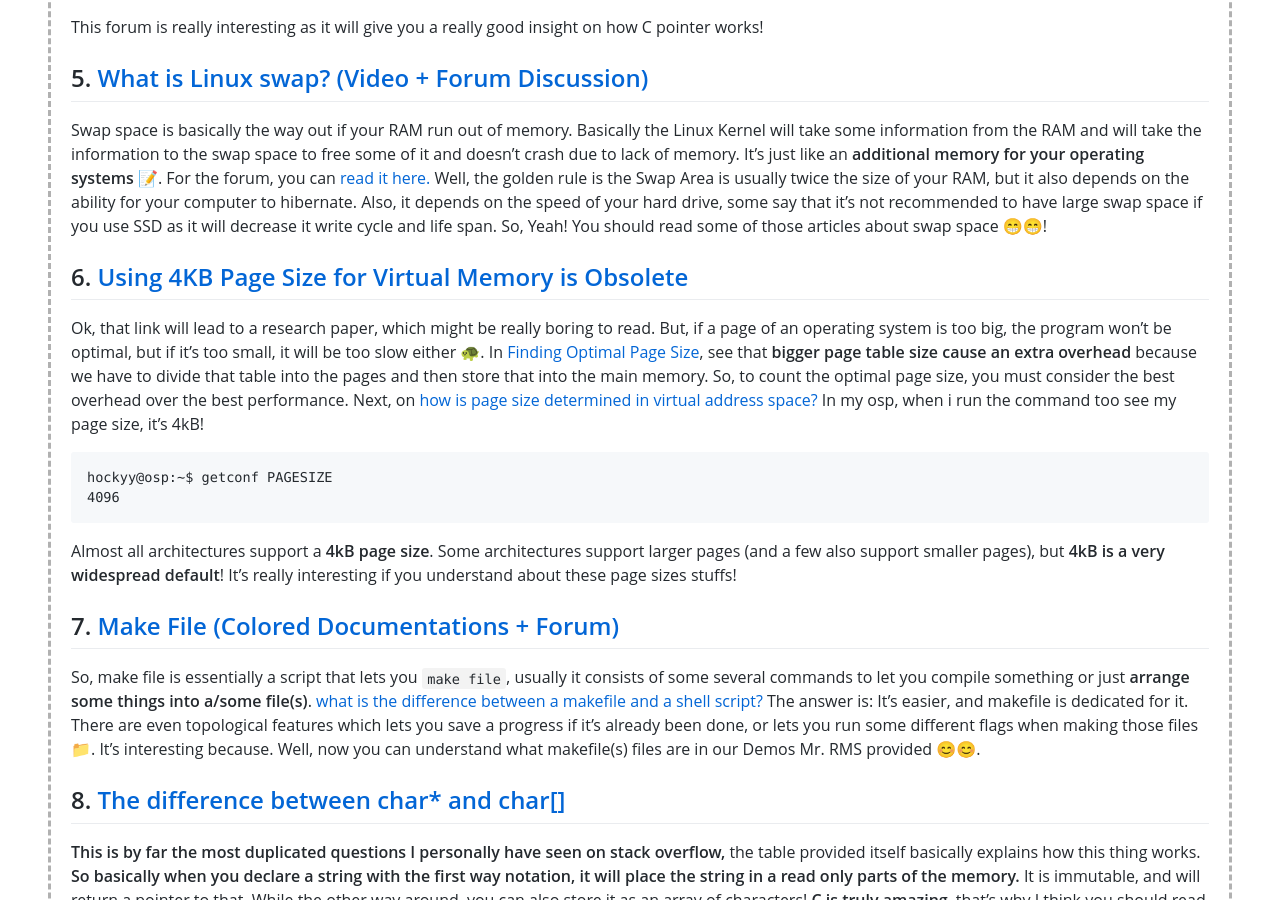
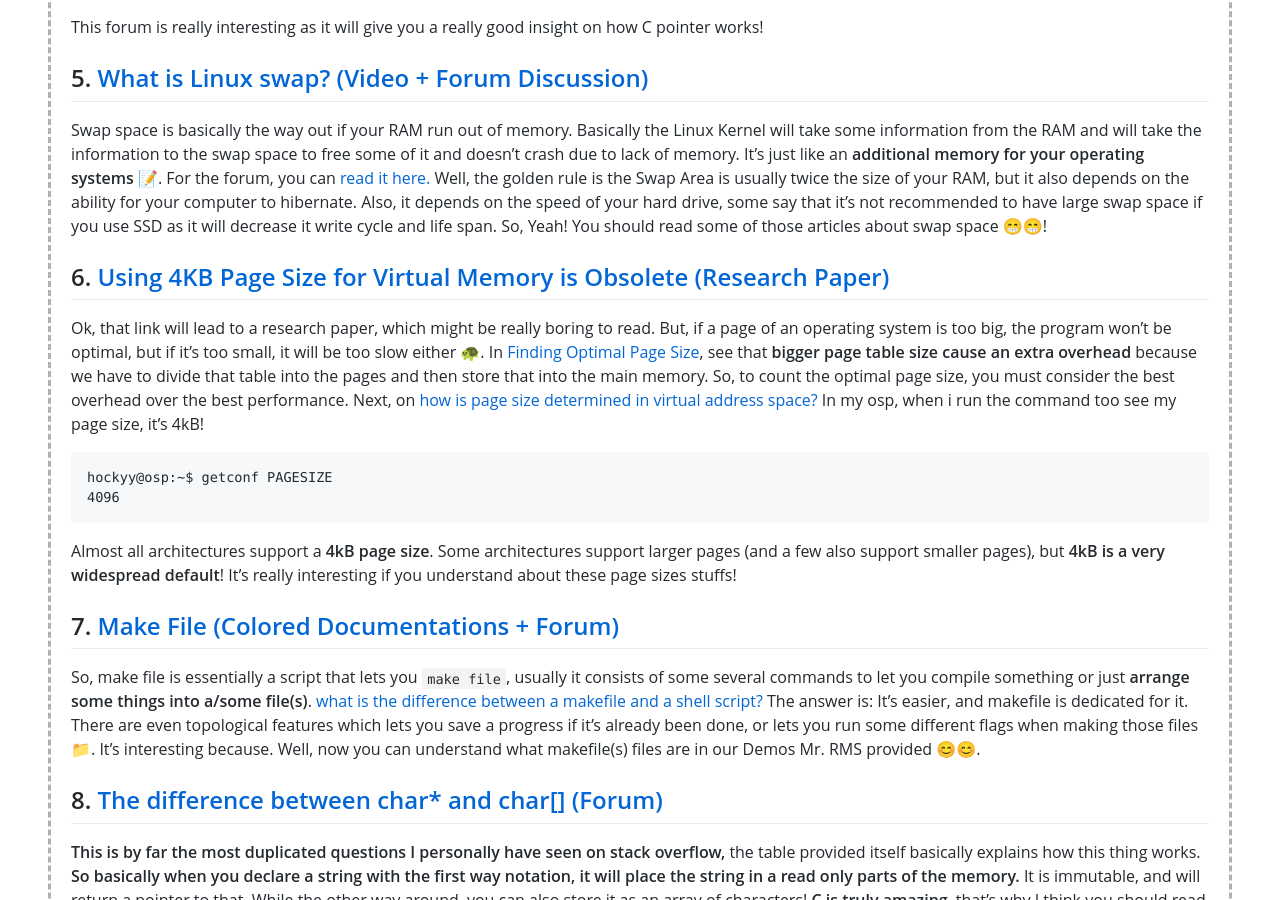
Before and after one commit to Bimabara/os211, a Jekyll site: the page built from w04.md, in a window 1280 px wide and 900 px high, scrolled down 1407 px. Built offline with Jekyll 4.4.1, drawn with Linux system fonts in a browser that asks for light colours; our own code applies the rules of GitHub Pages for plain Markdown files.

Commit message:
[W05] Fix title link

```diff
--- a/w04.md
+++ b/w04.md
@@ -40,7 +40,7 @@ Okay, so I tested out the codes in the demos and this one `15-uts181.c` really b
 
 Swap space is basically the way out if your RAM run out of memory. Basically the Linux Kernel will take some information from the RAM and will take the information to the swap space to free some of it and doesn't crash due to lack of memory. It's just like an **additional memory for your operating systems** 📝. For the forum, you can [read it here.](https://askubuntu.com/questions/49109/i-have-16gb-ram-do-i-need-32gb-swap) Well, the golden rule is the Swap Area is usually twice the size of your RAM, but it also depends on the ability for your computer to hibernate. Also, it depends on the speed of your hard drive, some say that it's not recommended to have large swap space if you use SSD as it will decrease it write cycle and life span. So, Yeah! You should read some of those articles about swap space 😁😁!
 
-## 6. [Using 4KB Page Size for Virtual Memory is Obsolete](https://u.cs.biu.ac.il/~wiseman/iri2009.pdf)
+## 6. [Using 4KB Page Size for Virtual Memory is Obsolete (Research Paper)](https://u.cs.biu.ac.il/~wiseman/iri2009.pdf)
 
 Ok, that link will lead to a research paper, which might be really boring to read. But, if a page of an operating system is too big, the program won't be optimal, but if it's too small, it will be too slow either 🐢. In [Finding Optimal Page Size](https://www.javatpoint.com/os-finding-optimal-page-size), see that **bigger page table size cause an extra overhead** because we have to divide that table into the pages and then store that into the main memory. So, to count the optimal page size, you must consider the best overhead over the best performance. Next, on [how is page size determined in virtual address space?](https://unix.stackexchange.com/questions/128213/how-is-page-size-determined-in-virtual-address-space) In my osp, when i run the command too see my page size, it's 4kB!
 
@@ -55,7 +55,7 @@ Almost all architectures support a **4kB page size**. Some architectures support
 
 So, make file is essentially a script that lets you `make file`, usually it consists of some several commands to let you compile something or just **arrange some things into a/some file(s)**.  [what is the difference between a makefile and a shell script?](https://stackoverflow.com/questions/3798562/why-use-make-over-a-shell-script) The answer is: It's easier, and makefile is dedicated for it. There are even topological features which lets you save a progress if it's already been done, or lets you run some different flags when making those files 📁. It's interesting because. Well, now you can understand what makefile(s) files are in our Demos Mr. RMS provided 😊😊.
 
-## 8. [The difference between char* and char[]](https://stackoverflow.com/questions/25653034/the-difference-between-char-and-char)
+## 8. [The difference between char* and char[] (Forum)](https://stackoverflow.com/questions/25653034/the-difference-between-char-and-char)
 
 **This is by far the most duplicated questions I personally have seen on stack overflow,** the table provided itself basically explains how this thing works. **So basically when you declare a string with the first way notation, it will place the string in a read only parts of the memory.** It is immutable, and will return a pointer to that. While the other way around, you can also store it as an array of characters! **C is truly amazing**, that's why I think you should read it and it's interesting 😮😮!  [Reference 1](https://stackoverflow.com/questions/10186765/what-is-the-difference-between-char-array-and-char-pointer-in-c/), [Reference 2](https://stackoverflow.com/questions/1704407/what-is-the-difference-between-char-s-and-char-s/), [Reference 3](https://stackoverflow.com/questions/16021454/difference-between-declared-string-and-allocated-string).
 
```
Also changed, not shown: w05.md (+1 -1 lines).
